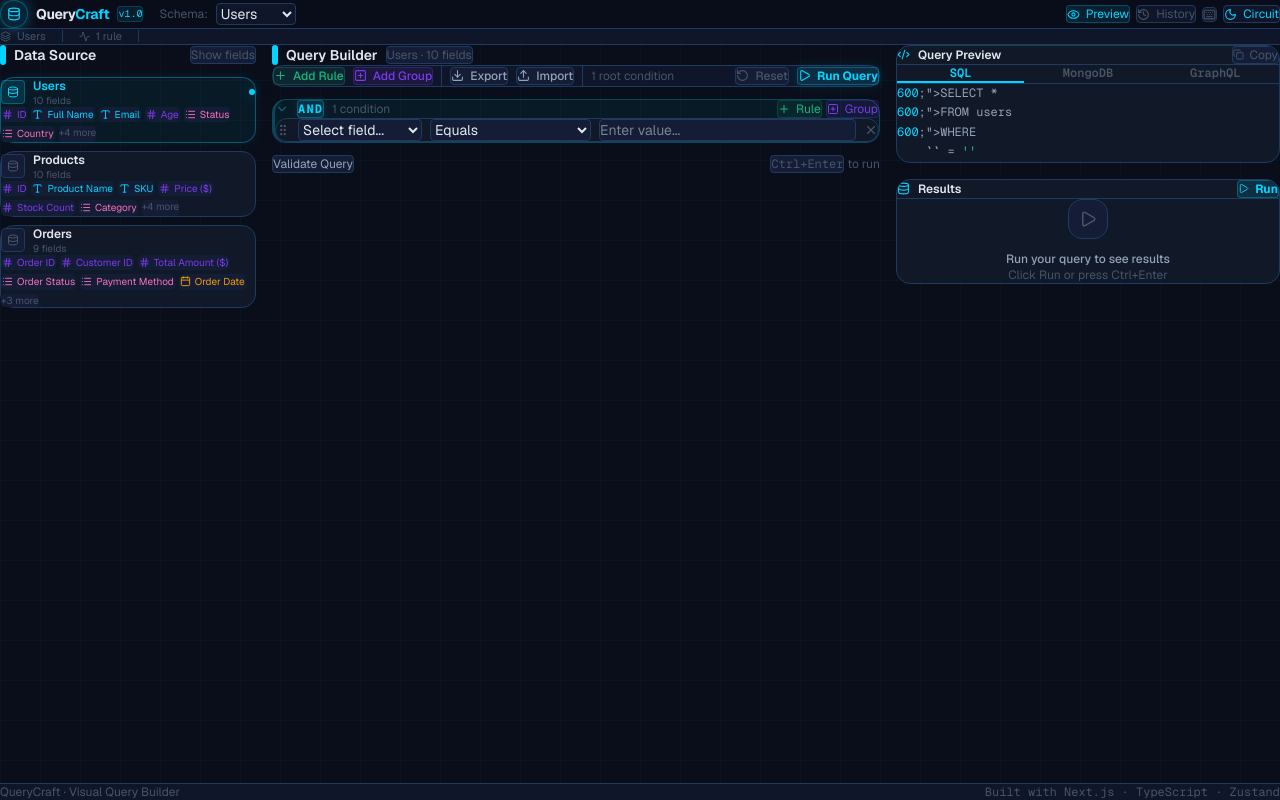
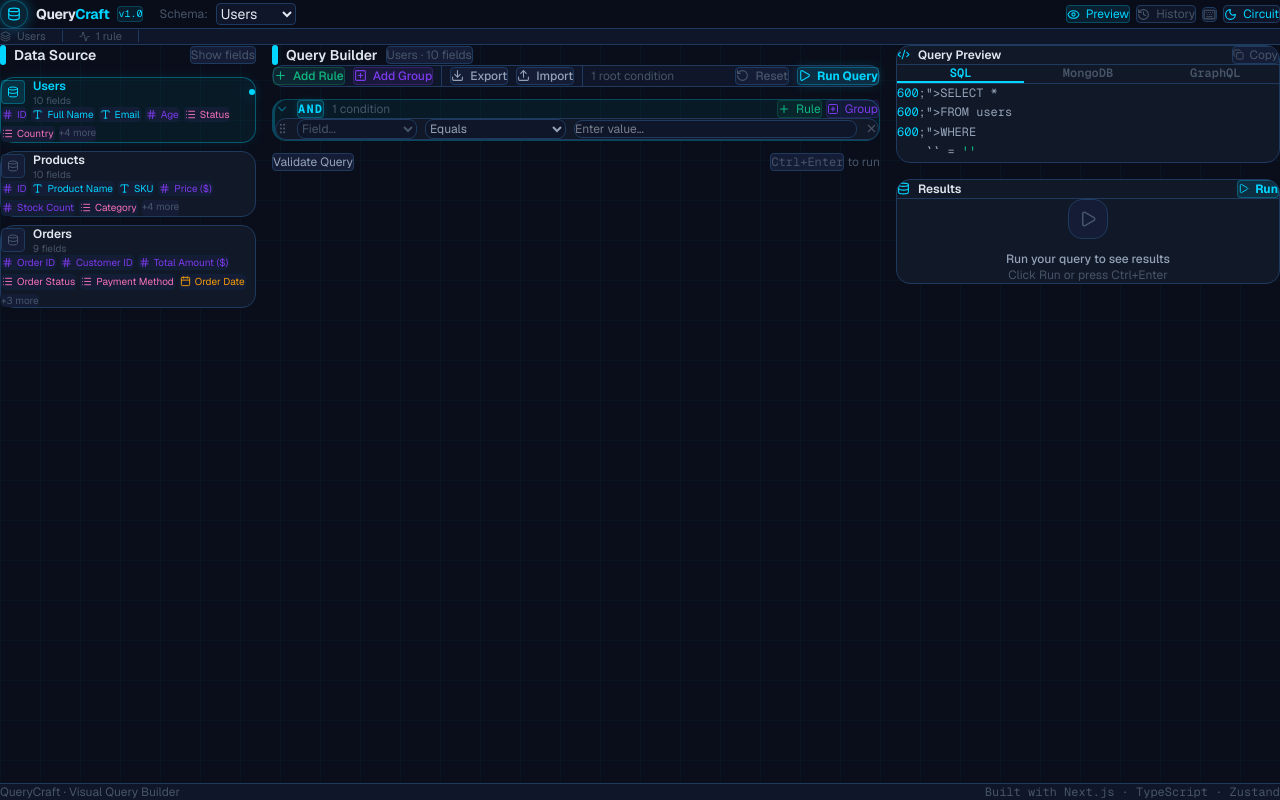
Before and after one commit to techjay01/jay-querycraft, a Next.js app: page / in a window 1280 px wide. Built offline with nearby package versions, Linux system fonts and the light colour scheme.

Commit message:
fix(builder): resolve issues in condition group and rule components

```diff
--- a/components/builder/ConditionGroup.tsx
+++ b/components/builder/ConditionGroup.tsx
@@ -151,6 +151,7 @@
             className="overflow-hidden"
           >
             <DndContext
+                id={`dnd-context-${depth}`}
                 sensors={sensors}
                 collisionDetection={closestCenter}
                 onDragEnd={handleDragEnd}
--- a/components/builder/ConditionRule.tsx
+++ b/components/builder/ConditionRule.tsx
@@ -24,7 +24,23 @@
 }
 
 // ============================================
-// VALUE INPUT — renders correct input per operator/field type
+// SHARED INPUT STYLES
+// ============================================
+
+const inputStyle = {
+  background: 'var(--bg-secondary)',
+  border: '1px solid var(--border-primary)',
+  color: 'var(--text-primary)',
+  borderRadius: '8px',
+  fontSize: '12px',
+  transition: 'border-color 0.15s ease, box-shadow 0.15s ease',
+}
+
+const inputCls = 'flex-1 px-3 py-2 rounded-lg text-xs outline-none transition-all duration-150'
+const selectCls = 'px-2.5 py-2 rounded-lg text-xs outline-none cursor-pointer transition-all duration-150'
+
+// ============================================
+// VALUE INPUT
 // ============================================
 
 const ValueInput = memo(({
@@ -40,25 +56,25 @@
 
   if (!operator || !operator.requiresValue) return (
     <div
-      className="flex-1 px-3 py-2 rounded text-sm italic"
-      style={{ color: 'var(--text-muted)', background: 'var(--bg-tertiary)' }}
+      className="flex-1 px-3 py-2 rounded-lg text-xs italic"
+      style={{
+        color: 'var(--text-muted)',
+        background: 'var(--bg-secondary)',
+        border: '1px solid var(--border-primary)',
+      }}
     >
       no value needed
     </div>
   )
 
-  // Enum field — dropdown
+  // Enum field
   if (field?.type === 'enum' && field.enumOptions) {
     return (
       <select
         value={String(rule.value ?? '')}
         onChange={e => onValueChange(e.target.value)}
-        className="flex-1 px-3 py-2 rounded text-sm outline-none cursor-pointer"
-        style={{
-          background: 'var(--bg-tertiary)',
-          border: '1px solid var(--border-primary)',
-          color: 'var(--text-primary)',
-        }}
+        className={`flex-1 ${selectCls}`}
+        style={inputStyle}
       >
         <option value="">Select value...</option>
         {field.enumOptions.map(opt => (
@@ -76,12 +92,8 @@
       <select
         value={String(rule.value ?? '')}
         onChange={e => onValueChange(e.target.value === 'true')}
-        className="flex-1 px-3 py-2 rounded text-sm outline-none cursor-pointer"
-        style={{
-          background: 'var(--bg-tertiary)',
-          border: '1px solid var(--border-primary)',
-          color: 'var(--text-primary)',
-        }}
+        className={`flex-1 ${selectCls}`}
+        style={inputStyle}
       >
         <option value="">Select...</option>
         <option value="true">True</option>
@@ -90,9 +102,11 @@
     )
   }
 
-  // Between operator — two inputs
+  // Between operator
   if (rule.operator === 'between' || rule.operator === 'date_between') {
-    const vals = Array.isArray(rule.value) ? rule.value as [string, string] : ['', '']
+    const vals = Array.isArray(rule.value)
+      ? rule.value as [string, string]
+      : ['', '']
     const inputType = rule.operator === 'date_between' ? 'date' : 'number'
     return (
       <div className="flex-1 flex gap-2 items-center">
@@ -101,44 +115,43 @@
           value={vals[0] ?? ''}
           onChange={e => onValueChange([e.target.value, vals[1] ?? ''])}
           placeholder="From"
-          className="flex-1 px-3 py-2 rounded text-sm outline-none"
-          style={{
-            background: 'var(--bg-tertiary)',
-            border: '1px solid var(--border-primary)',
-            color: 'var(--text-primary)',
-          }}
+          className={inputCls}
+          style={inputStyle}
         />
-        <span style={{ color: 'var(--text-muted)', fontSize: '12px' }}>to</span>
+        <span
+          className="text-xs shrink-0"
+          style={{ color: 'var(--text-muted)' }}
+        >
+          to
+        </span>
         <input
           type={inputType}
           value={vals[1] ?? ''}
           onChange={e => onValueChange([vals[0] ?? '', e.target.value])}
           placeholder="To"
-          className="flex-1 px-3 py-2 rounded text-sm outline-none"
-          style={{
-            background: 'var(--bg-tertiary)',
-            border: '1px solid var(--border-primary)',
-            color: 'var(--text-primary)',
-          }}
+          className={inputCls}
+          style={inputStyle}
         />
       </div>
     )
   }
 
-  // Array operator — comma separated
+  // Array operator
   if (rule.operator === 'in_array' || rule.operator === 'not_in_array') {
     return (
       <input
         type="text"
-        value={Array.isArray(rule.value) ? (rule.value as string[]).join(', ') : String(rule.value ?? '')}
-        onChange={e => onValueChange(e.target.value.split(',').map(v => v.trim()))}
-        placeholder="value1, value2, value3"
-        className="flex-1 px-3 py-2 rounded text-sm outline-none"
-        style={{
-          background: 'var(--bg-tertiary)',
-          border: '1px solid var(--border-primary)',
-          color: 'var(--text-primary)',
-        }}
+        value={
+          Array.isArray(rule.value)
+            ? (rule.value as string[]).join(', ')
+            : String(rule.value ?? '')
+        }
+        onChange={e =>
+          onValueChange(e.target.value.split(',').map(v => v.trim()))
+        }
+        placeholder="val1, val2, val3"
+        className={inputCls}
+        style={inputStyle}
       />
     )
   }
@@ -150,12 +163,8 @@
         type="date"
         value={String(rule.value ?? '')}
         onChange={e => onValueChange(e.target.value)}
-        className="flex-1 px-3 py-2 rounded text-sm outline-none"
-        style={{
-          background: 'var(--bg-tertiary)',
-          border: '1px solid var(--border-primary)',
-          color: 'var(--text-primary)',
-        }}
+        className={inputCls}
+        style={inputStyle}
       />
     )
   }
@@ -168,29 +177,21 @@
         value={String(rule.value ?? '')}
         onChange={e => onValueChange(Number(e.target.value))}
         placeholder="Enter number..."
-        className="flex-1 px-3 py-2 rounded text-sm outline-none"
-        style={{
-          background: 'var(--bg-tertiary)',
-          border: '1px solid var(--border-primary)',
-          color: 'var(--text-primary)',
-        }}
+        className={inputCls}
+        style={inputStyle}
       />
     )
   }
 
-  // Default — text input
+  // Default text
   return (
     <input
       type="text"
       value={String(rule.value ?? '')}
       onChange={e => onValueChange(e.target.value)}
       placeholder="Enter value..."
-      className="flex-1 px-3 py-2 rounded text-sm outline-none"
-      style={{
-        background: 'var(--bg-tertiary)',
-        border: '1px solid var(--border-primary)',
-        color: 'var(--text-primary)',
-      }}
+      className={inputCls}
+      style={inputStyle}
     />
   )
 })
@@ -214,7 +215,6 @@
     removeRule,
   } = useQueryStore()
 
-  // DnD sortable
   const {
     attributes,
     listeners,
@@ -224,7 +224,7 @@
     isDragging,
   } = useSortable({ id: rule.id })
 
-  const style = {
+  const dndStyle = {
     transform: CSS.Transform.toString(transform),
     transition,
     opacity: isDragging ? 0.4 : 1,
@@ -232,11 +232,7 @@
 
   const nodeErrors = getNodeErrors(validationErrors, rule.id)
   const hasError = nodeErrors.length > 0
-
-  // Get current field schema
   const currentField = fields.find(f => f.name === rule.field)
-
-  // Get allowed operators for this field
   const allowedOperators = currentField
     ? FIELD_TYPE_OPERATORS[currentField.type] ?? []
     : Object.keys(OPERATOR_META) as OperatorType[]
@@ -253,16 +249,19 @@
     updateRuleValue(rule.id, value)
   }, [rule.id, updateRuleValue])
 
-  const depthColors = ['var(--connector-color-0)', 'var(--connector-color-1)', 'var(--connector-color-2)', 'var(--connector-color-3)']
+  const depthColors = [
+    'var(--connector-color-0)',
+    'var(--connector-color-1)',
+    'var(--connector-color-2)',
+    'var(--connector-color-3)',
+  ]
   const connectorColor = depthColors[depth % depthColors.length]
 
   return (
     <div
       ref={setNodeRef}
-      style={style}
-      className={clsx(
-        'animate-fade-in relative flex flex-col gap-1',
-      )}
+      style={dndStyle}
+      className="animate-fade-in relative flex flex-col gap-1.5"
     >
       {/* Connector line */}
       <div
@@ -273,40 +272,54 @@
       {/* Rule row */}
       <div
         className={clsx(
-          'flex items-center gap-2 px-3 py-2 rounded-lg border transition-all duration-200',
-          hasError && 'border-red-500/50'
+          'flex items-center gap-2 px-3 py-2.5 rounded-xl border',
+          'transition-all duration-200',
         )}
         style={{
-          background: 'var(--bg-card)',
-          borderColor: hasError ? 'rgba(239,68,68,0.5)' : 'var(--border-primary)',
-          boxShadow: hasError ? '0 0 10px rgba(239,68,68,0.1)' : 'none',
+          background: hasError
+            ? 'rgba(239,68,68,0.04)'
+            : 'var(--bg-card)',
+          borderColor: hasError
+            ? 'rgba(239,68,68,0.4)'
+            : 'var(--border-primary)',
+          boxShadow: hasError
+            ? '0 0 12px rgba(239,68,68,0.08)'
+            : '0 1px 3px rgba(0,0,0,0.12)',
         }}
       >
         {/* Drag handle */}
         <button
           {...attributes}
           {...listeners}
-          className="cursor-grab active:cursor-grabbing p-1 rounded transition-colors"
+          className="cursor-grab active:cursor-grabbing p-1 rounded-lg
+            transition-all duration-150 shrink-0 hover:bg-white/5"
           style={{ color: 'var(--text-muted)' }}
           aria-label="Drag to reorder"
         >
-          <GripVertical size={14} />
+          <GripVertical size={13} />
         </button>
 
         {/* Field selector */}
         <select
           value={rule.field}
           onChange={e => handleFieldChange(e.target.value)}
-          className="px-2 py-1.5 rounded text-sm outline-none cursor-pointer min-w-30"
+          className={selectCls}
           style={{
-            background: 'var(--bg-tertiary)',
-            border: '1px solid var(--border-primary)',
-            color: 'var(--text-primary)',
+            ...inputStyle,
+            minWidth: '120px',
+            fontWeight: rule.field ? '500' : '400',
+            color: rule.field
+              ? 'var(--accent-primary)'
+              : 'var(--text-muted)',
           }}
         >
-          <option value="">Select field...</option>
+          <option value="">Field...</option>
           {fields.map(f => (
-            <option key={f.name} value={f.name}>
+            <option
+              key={f.name}
+              value={f.name}
+              style={{ color: 'var(--text-primary)' }}
+            >
               {f.label}
             </option>
           ))}
@@ -316,11 +329,11 @@
         <select
           value={rule.operator}
           onChange={e => handleOperatorChange(e.target.value as OperatorType)}
-          className="px-2 py-1.5 rounded text-sm outline-none cursor-pointer min-w-35"
+          className={selectCls}
           style={{
-            background: 'var(--bg-tertiary)',
-            border: '1px solid var(--border-primary)',
-            color: 'var(--text-primary)',
+            ...inputStyle,
+            minWidth: '130px',
+            color: 'var(--text-secondary)',
           }}
         >
           {allowedOperators.map(op => (
@@ -340,21 +353,29 @@
         {/* Remove button */}
         <button
           onClick={() => removeRule(rule.id)}
-          className="p-1.5 rounded transition-all duration-200 hover:scale-110 shrink-0"
+          className="p-1.5 rounded-lg transition-all duration-200
+            hover:scale-110 shrink-0 hover:bg-red-500/10"
           style={{ color: 'var(--text-muted)' }}
-          onMouseEnter={e => (e.currentTarget.style.color = 'var(--accent-error)')}
-          onMouseLeave={e => (e.currentTarget.style.color = 'var(--text-muted)')}
+          onMouseEnter={e =>
+            (e.currentTarget.style.color = 'var(--accent-error)')
+          }
+          onMouseLeave={e =>
+            (e.currentTarget.style.color = 'var(--text-muted)')
+          }
           aria-label="Remove rule"
         >
-          <X size={14} />
+          <X size={13} />
         </button>
       </div>
 
-      {/* Validation errors */}
+      {/* Validation error */}
       {hasError && (
         <div className="flex items-center gap-1.5 px-3 animate-fade-in">
           <AlertCircle size={11} style={{ color: 'var(--accent-error)' }} />
-          <span className="text-xs" style={{ color: 'var(--accent-error)' }}>
+          <span
+            className="text-xs"
+            style={{ color: 'var(--accent-error)' }}
+          >
             {nodeErrors[0].message}
           </span>
         </div>
```
